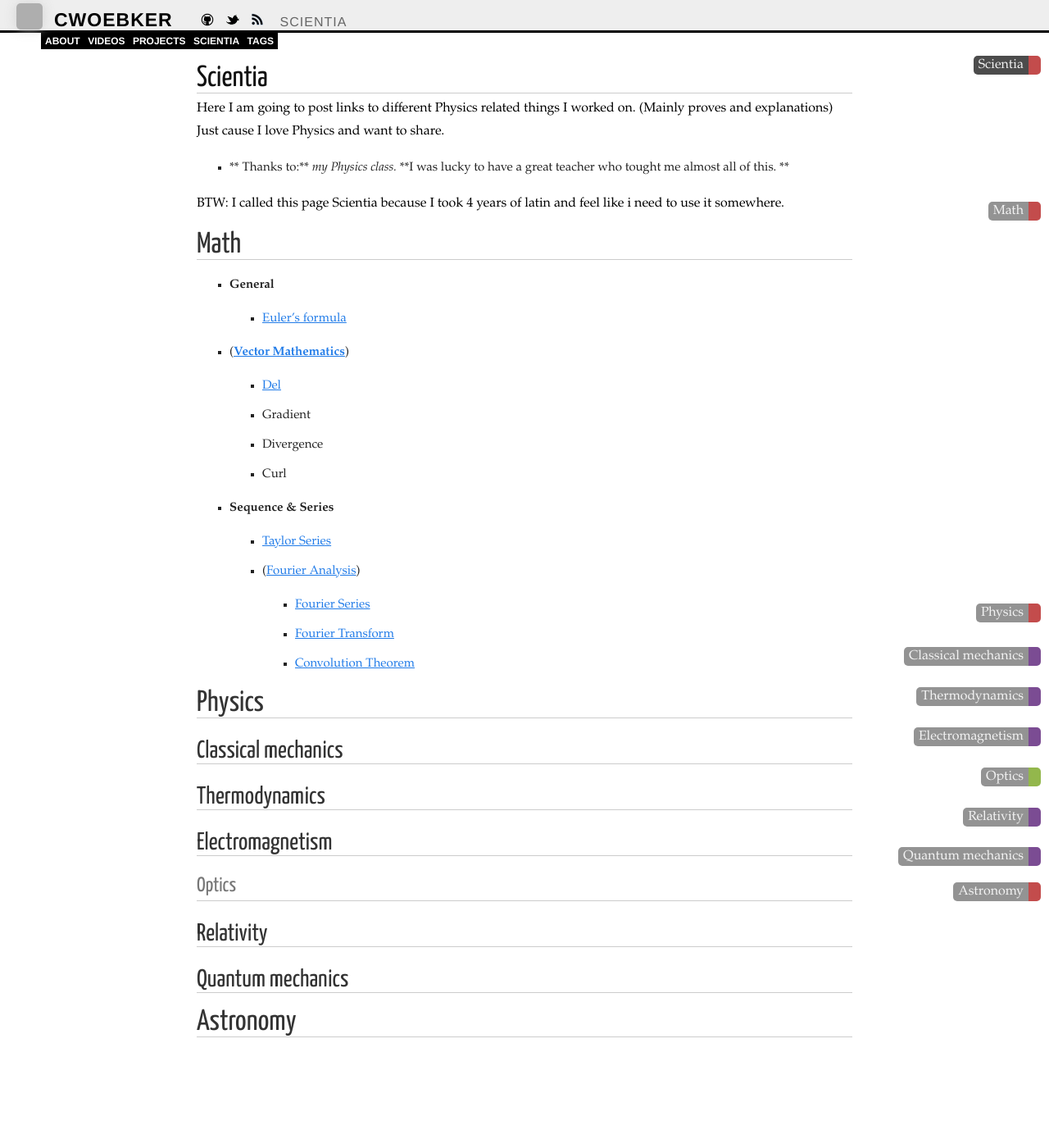
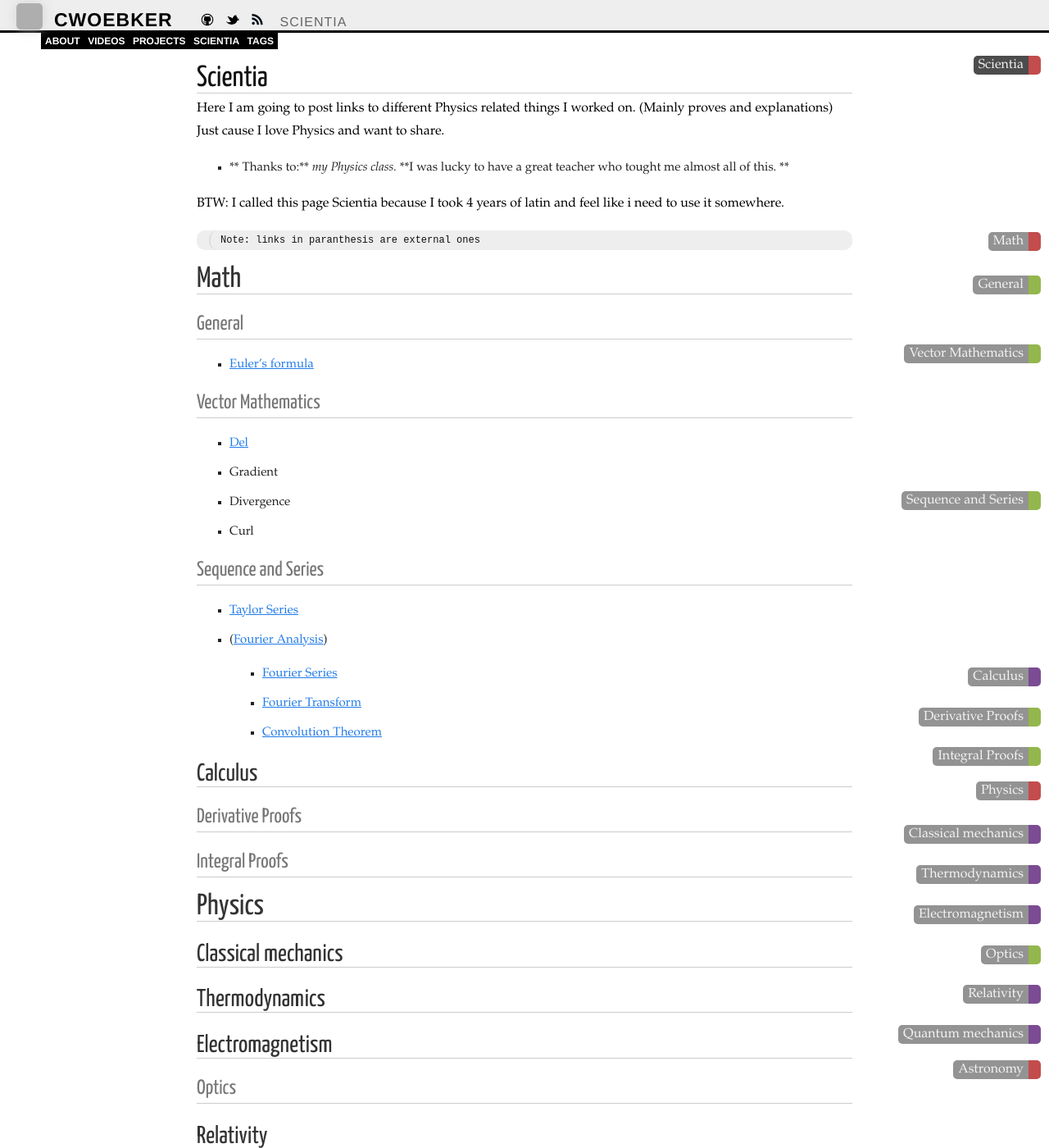
Before and after one commit to cwoebker/.com, a Jekyll site: the page built from scientia/index.markdown, in a window 1280 px wide and 1400 px high. Shown: the whole window at 82% size. Built offline with Jekyll 4.4.1, drawn with Linux system fonts in a browser that asks for light colours; Markdown is read by kramdown in place of the engine named in the settings; grey boxes are pictures that could not be loaded.

Commit message:
some order fixes from last commit

```diff
--- a/scientia/index.markdown
+++ b/scientia/index.markdown
@@ -12,24 +12,33 @@ Here I am going to post links to different Physics related things I worked on. (
 
 BTW: I called this page Scientia because I took 4 years of latin and feel like i need to use it somewhere.
 
+    Note: links in paranthesis are external ones
+
 # Math
 
-* **General**
-  * [Euler's formula](/scientia/math/euler-formula)
+### General
 
-* ([**Vector Mathematics**](http://en.wikipedia.org/wiki/Euclidean_vector))
+* [Euler's formula](/scientia/math/euler-formula)
+
+### Vector Mathematics
   * [Del](/scientia/math/calculus/del)
   * Gradient
   * Divergence
   * Curl
 
-* **Sequence & Series**
-  * [Taylor Series](/scientia/math/taylor-series)
-  * ([Fourier Analysis](http://en.wikipedia.org/wiki/Fourier_analysis))
-    * [Fourier Series](/scientia/math/fourier-series)
-    * [Fourier Transform](/scientia/math/fourier-transform)
-    * [Convolution Theorem](/scientia/math/convolution)
+### Sequence and Series
+* [Taylor Series](/scientia/math/taylor-series)
+* ([Fourier Analysis](http://en.wikipedia.org/wiki/Fourier_analysis))
+  * [Fourier Series](/scientia/math/fourier-series)
+  * [Fourier Transform](/scientia/math/fourier-transform)
+  * [Convolution Theorem](/scientia/math/convolution)
 
+
+## Calculus
+
+### Derivative Proofs
+
+### Integral Proofs
 
 # Physics
 
```
